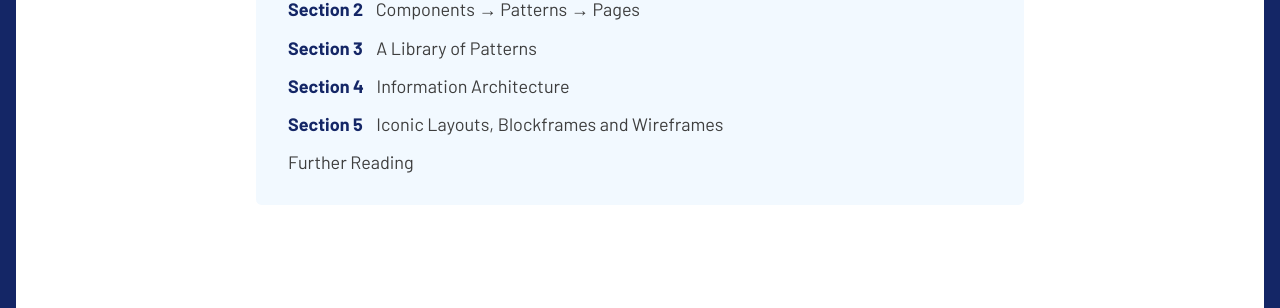
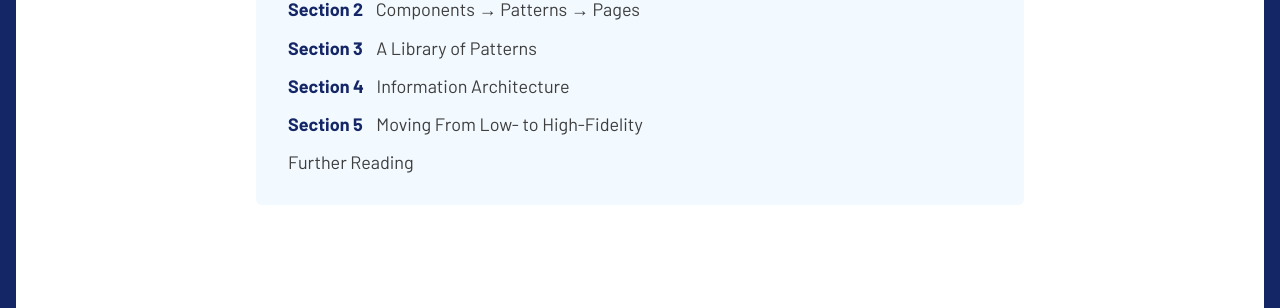
Before and after one commit to buildingbeautifuluis/buildingbeautifuluis.github.io, a Jekyll site: the page built from _preview/03-Information-Architecture.md, in a window 1280 px wide and 900 px high, scrolled down 1033 px. Shown: the part 147-455 px from the top of the window. Built offline with Jekyll 4.4.1, drawn with Linux system fonts in a browser that asks for light colours.

Commit message:
Fixed Section 5 title.

```diff
--- a/_preview/03-Information-Architecture.md
+++ b/_preview/03-Information-Architecture.md
@@ -22,7 +22,7 @@ table-of-contents:
   - section: "4"
     section-title: "Information Architecture"
   - section: "5"
-    section-title: "Iconic Layouts, Blockframes and Wireframes"
+    section-title: "Moving From Low- to High-Fidelity"
 ---
 
 
```
